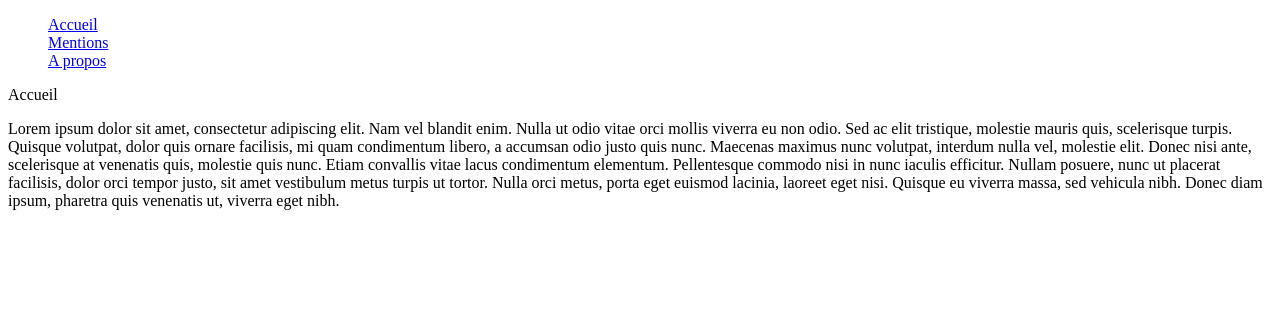
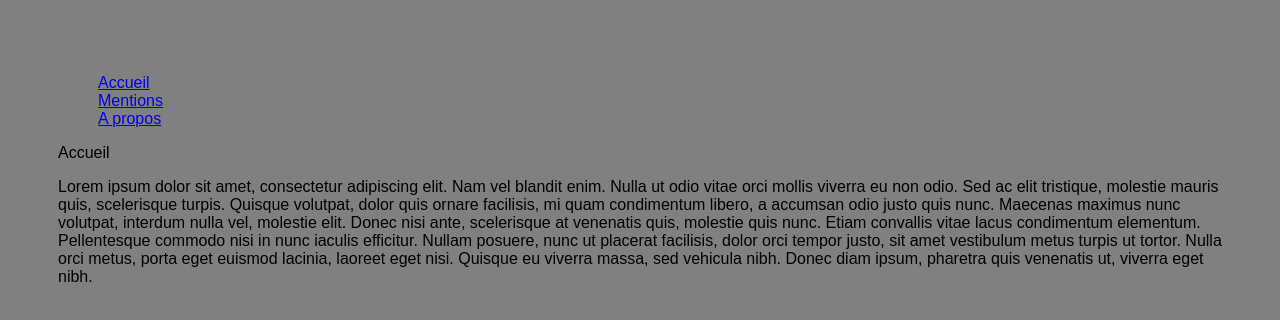
Before and after one commit to patrick-tarnaud/js, a plain HTML site: page index.html in a window 1280 px wide. Drawn offline with Linux system fonts and the light colour scheme.

Commit message:
ajour css1

```diff
--- a/tabs.css
+++ b/tabs.css
@@ -1,3 +1,8 @@
+body {
+  background-color: grey;
+  font-family: sans-serif;
+  padding: 50px;
+}
 .tab {
   display: block;
 }
```
